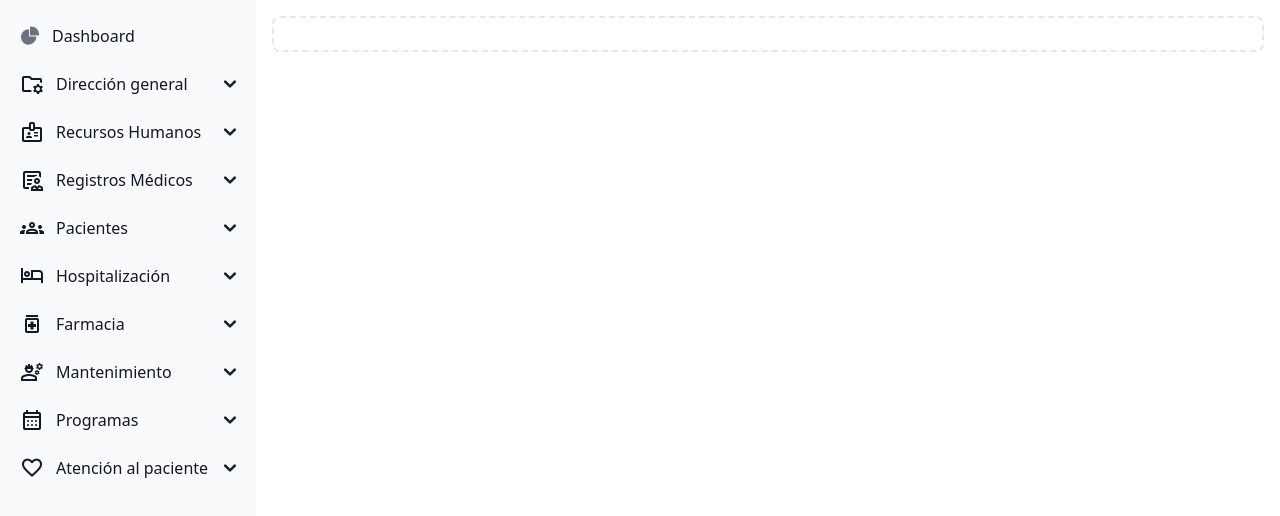
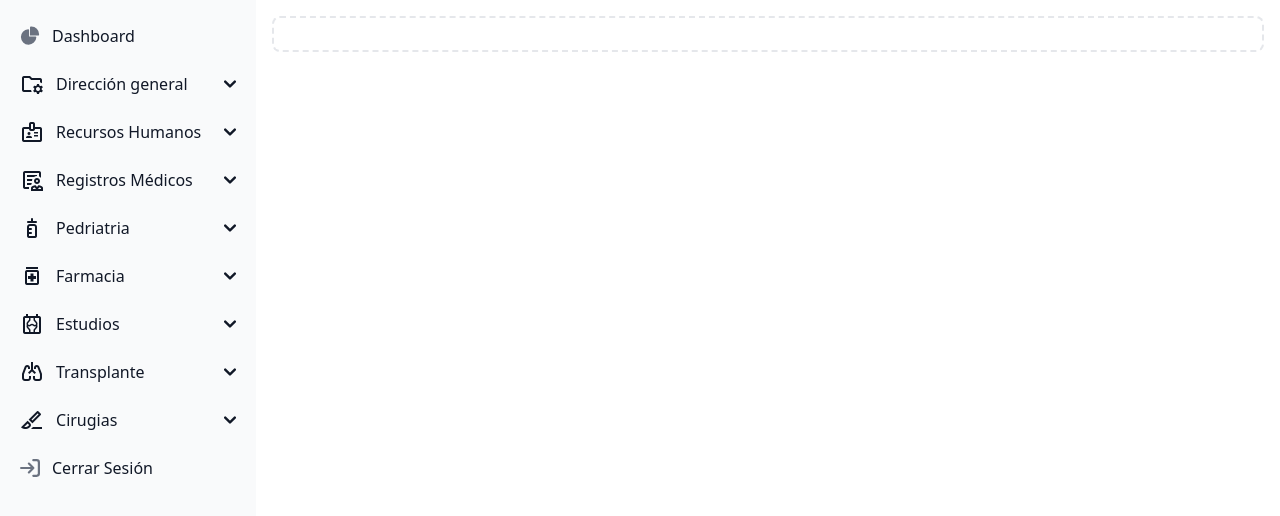
Before and after one commit to beunolemus/hospital_2.0, a Vue app in the folder Frontend/sistema-hospital/: page /dashboard in a window 1280 px wide. Shown: the top 516 px of the page. Built offline with nearby package versions, Linux system fonts and the light colour scheme.

Commit message:
Formulario adaptacion usando router-view

```diff
--- a/Frontend/sistema-hospital/src/components/dashboard.vue
+++ b/Frontend/sistema-hospital/src/components/dashboard.vue
@@ -1,4 +1,5 @@
 <template>
+
     <button data-drawer-target="sidebar-multi-level-sidebar" data-drawer-toggle="sidebar-multi-level-sidebar" aria-controls="sidebar-multi-level-sidebar" type="button" class="inline-flex items-center p-2 mt-2 ms-3 text-sm text-gray-500 rounded-lg sm:hidden hover:bg-gray-100 focus:outline-none focus:ring-2 focus:ring-gray-200 dark:text-gray-400 dark:hover:bg-gray-700 dark:focus:ring-gray-600">
        <span class="sr-only">Open sidebar</span>
        <svg class="w-6 h-6" aria-hidden="true" fill="currentColor" viewBox="0 0 20 20" xmlns="http://www.w3.org/2000/svg">
@@ -18,12 +19,13 @@
                    <span class="ms-3">Dashboard</span>
                 </a>
              </li>
+
              <li>
                 <button type="button" class="flex items-center w-full p-2 text-base text-gray-900 transition duration-75 rounded-lg group hover:bg-gray-100 dark:text-white dark:hover:bg-gray-700" aria-controls="dropdown-example0" data-collapse-toggle="dropdown-example_7">
                   <span class="material-symbols-outlined">
                   folder_managed
                   </span>
-                       <span class="flex-1 ms-3 text-left rtl:text-right whitespace-nowrap">Dirección general</span>
+                      <span class="flex-1 ms-3 text-left rtl:text-right whitespace-nowrap">Dirección general </span>
                       <svg class="w-3 h-3" aria-hidden="true" xmlns="http://www.w3.org/2000/svg" fill="none" viewBox="0 0 10 6">
                          <path stroke="currentColor" stroke-linecap="round" stroke-linejoin="round" stroke-width="2" d="m1 1 4 4 4-4"/>
                       </svg>
@@ -41,8 +43,11 @@
                       <li>
                          <a href="#" class="flex items-center w-full p-2 text-gray-900 transition duration-75 rounded-lg pl-11 group hover:bg-gray-100 dark:text-white dark:hover:bg-gray-700">Bitácora</a>
                       </li>
+
+
                 </ul>
              </li>
+
              <li>
                 <button type="button" class="flex items-center w-full p-2 text-base text-gray-900 transition duration-75 rounded-lg group hover:bg-gray-100 dark:text-white dark:hover:bg-gray-700" aria-controls="dropdown-example0" data-collapse-toggle="dropdown-example0">
                     <span class="material-symbols-outlined">
@@ -68,6 +73,8 @@
                       <li>
                          <a href="#" class="flex items-center w-full p-2 text-gray-900 transition duration-75 rounded-lg pl-11 group hover:bg-gray-100 dark:text-white dark:hover:bg-gray-700">Horarios Laborales</a>
                       </li>
+
+
                 </ul>
              </li>
              <li>
@@ -88,59 +95,34 @@
                          <a href="#" class="flex items-center w-full p-2 text-gray-900 transition duration-75 rounded-lg pl-11 group hover:bg-gray-100 dark:text-white dark:hover:bg-gray-700">Expediente Médico</a>
                       </li>
                       <li>
-                           <a href="#" class="flex items-center w-full p-2 text-gray-900 transition duration-75 rounded-lg pl-11 group hover:bg-gray-100 dark:text-white dark:hover:bg-gray-700">Atención médica</a>
+                         <a href="#" class="flex items-center w-full p-2 text-gray-900 transition duration-75 rounded-lg pl-11 group hover:bg-gray-100 dark:text-white dark:hover:bg-gray-700">Recetas Médicas</a>
                       </li>
-                       <li>
-                           <a href="#" class="flex items-center w-full p-2 text-gray-900 transition duration-75 rounded-lg pl-11 group hover:bg-gray-100 dark:text-white dark:hover:bg-gray-700">Diagnósticos</a>
-                       </li>
+
                 </ul>
              </li>
+
              <li>
-                   <button type="button" class="flex items-center w-full p-2 text-base text-gray-900 transition duration-75 rounded-lg group hover:bg-gray-100 dark:text-white dark:hover:bg-gray-700" aria-controls="dropdown-example_2" data-collapse-toggle="dropdown-example_2">
+                <button type="button" class="flex items-center w-full p-2 text-base text-gray-900 transition duration-75 rounded-lg group hover:bg-gray-100 dark:text-white dark:hover:bg-gray-700" aria-controls="dropdown-example" data-collapse-toggle="dropdown-example_3">
                     <span class="material-symbols-outlined">
-                       groups
+                    pediatrics
                     </span>
-                       <span class="flex-1 ms-3 text-left rtl:text-right whitespace-nowrap">Pacientes</span>
-                       <svg class="w-3 h-3" aria-hidden="true" xmlns="http://www.w3.org/2000/svg" fill="none" viewBox="0 0 10 6">
-                           <path stroke="currentColor" stroke-linecap="round" stroke-linejoin="round" stroke-width="2" d="m1 1 4 4 4-4"/>
-                       </svg>
-                   </button>
-                   <ul id="dropdown-example_2" class="hidden py-2 space-y-2">
-                       <li>
-                           <a href="#" class="flex items-center w-full p-2 text-gray-900 transition duration-75 rounded-lg pl-11 group hover:bg-gray-100 dark:text-white dark:hover:bg-gray-700">Atención médica</a>
-                       </li>
-                       <li>
-                           <a href="#" class="flex items-center w-full p-2 text-gray-900 transition duration-75 rounded-lg pl-11 group hover:bg-gray-100 dark:text-white dark:hover:bg-gray-700">Urgencias</a>
-                       </li>
-                       <li>
-                           <a href="#" class="flex items-center w-full p-2 text-gray-900 transition duration-75 rounded-lg pl-11 group hover:bg-gray-100 dark:text-white dark:hover:bg-gray-700">Diagnóstico</a>
-                       </li>
-                   </ul>
-               </li>
-               <li>
-                   <button type="button" class="flex items-center w-full p-2 text-base text-gray-900 transition duration-75 rounded-lg group hover:bg-gray-100 dark:text-white dark:hover:bg-gray-700" aria-controls="dropdown-example_3" data-collapse-toggle="dropdown-example_3">
-                       <span class="material-symbols-outlined">
-                       hotel
-                       </span>
-                       <span class="flex-1 ms-3 text-left rtl:text-right whitespace-nowrap">Hospitalización</span>
+                      <span class="flex-1 ms-3 text-left rtl:text-right whitespace-nowrap">Pedriatria</span>
                       <svg class="w-3 h-3" aria-hidden="true" xmlns="http://www.w3.org/2000/svg" fill="none" viewBox="0 0 10 6">
                          <path stroke="currentColor" stroke-linecap="round" stroke-linejoin="round" stroke-width="2" d="m1 1 4 4 4-4"/>
                       </svg>
                 </button>
                 <ul id="dropdown-example_3" class="hidden py-2 space-y-2">
                       <li>
-                           <a href="#" class="flex items-center w-full p-2 text-gray-900 transition duration-75 rounded-lg pl-11 group hover:bg-gray-100 dark:text-white dark:hover:bg-gray-700">Quirófano</a>
+                         <a href="#" class="flex items-center w-full p-2 text-gray-900 transition duration-75 rounded-lg pl-11 group hover:bg-gray-100 dark:text-white dark:hover:bg-gray-700">Naciemiento</a>
                       </li>
                       <li>
-                           <a href="#" class="flex items-center w-full p-2 text-gray-900 transition duration-75 rounded-lg pl-11 group hover:bg-gray-100 dark:text-white dark:hover:bg-gray-700">Consulta</a>
-                       </li>
-                       <li>
-                           <a href="#" class="flex items-center w-full p-2 text-gray-900 transition duration-75 rounded-lg pl-11 group hover:bg-gray-100 dark:text-white dark:hover:bg-gray-700">Control</a>
+                         <a href="#" class="flex items-center w-full p-2 text-gray-900 transition duration-75 rounded-lg pl-11 group hover:bg-gray-100 dark:text-white dark:hover:bg-gray-700">Desarrollo Infantil</a>
                       </li>
                 </ul>
              </li>
+
              <li>
-                   <button type="button" class="flex items-center w-full p-2 text-base text-gray-900 transition duration-75 rounded-lg group hover:bg-gray-100 dark:text-white dark:hover:bg-gray-700" aria-controls="dropdown-example_4" data-collapse-toggle="dropdown-example_4">
+                <button type="button" class="flex items-center w-full p-2 text-base text-gray-900 transition duration-75 rounded-lg group hover:bg-gray-100 dark:text-white dark:hover:bg-gray-700" aria-controls="dropdown-example" data-collapse-toggle="dropdown-example_4">
                     <span class="material-symbols-outlined">
                     medication
                     </span>
@@ -151,98 +133,108 @@
                 </button>
                 <ul id="dropdown-example_4" class="hidden py-2 space-y-2">
                       <li>
-                           <a href="#" class="flex items-center w-full p-2 text-gray-900 transition duration-75 rounded-lg pl-11 group hover:bg-gray-100 dark:text-white dark:hover:bg-gray-700">Medicamentos</a>
+                         <a href="#" class="flex items-center w-full p-2 text-gray-900 transition duration-75 rounded-lg pl-11 group hover:bg-gray-100 dark:text-white dark:hover:bg-gray-700">Consumibles</a>
                       </li>
                       <li>
-                           <a href="#" class="flex items-center w-full p-2 text-gray-900 transition duration-75 rounded-lg pl-11 group hover:bg-gray-100 dark:text-white dark:hover:bg-gray-700">Recetas</a>
+                         <a href="#" class="flex items-center w-full p-2 text-gray-900 transition duration-75 rounded-lg pl-11 group hover:bg-gray-100 dark:text-white dark:hover:bg-gray-700"> Medicamento</a>
+                      </li>
+                      <li>
+                         <a href="#" class="flex items-center w-full p-2 text-gray-900 transition duration-75 rounded-lg pl-11 group hover:bg-gray-100 dark:text-white dark:hover:bg-gray-700"> Lote Medicamentos</a>
+                      </li>
+                      <li>
+                         <a href="#" class="flex items-center w-full p-2 text-gray-900 transition duration-75 rounded-lg pl-11 group hover:bg-gray-100 dark:text-white dark:hover:bg-gray-700"> Dispensación</a>
                       </li>
                 </ul>
              </li>
+
+
+
              <li>
-                   <button type="button" class="flex items-center w-full p-2 text-base text-gray-900 transition duration-75 rounded-lg group hover:bg-gray-100 dark:text-white dark:hover:bg-gray-700" aria-controls="dropdown-example_5" data-collapse-toggle="dropdown-example_5">
+                <button type="button" class="flex items-center w-full p-2 text-base text-gray-900 transition duration-75 rounded-lg group hover:bg-gray-100 dark:text-white dark:hover:bg-gray-700" aria-controls="dropdown-example" data-collapse-toggle="dropdown-example_2">
                     <span class="material-symbols-outlined">
-                       engineering
+                    radiology
                     </span>
-                       <span class="flex-1 ms-3 text-left rtl:text-right whitespace-nowrap">Mantenimiento</span>
+                      <span class="flex-1 ms-3 text-left rtl:text-right whitespace-nowrap">Estudios</span>
+                      <svg class="w-3 h-3" aria-hidden="true" xmlns="http://www.w3.org/2000/svg" fill="none" viewBox="0 0 10 6">
+                         <path stroke="currentColor" stroke-linecap="round" stroke-linejoin="round" stroke-width="2" d="m1 1 4 4 4-4"/>
+                      </svg>
+                </button>
+                <ul id="dropdown-example_2" class="hidden py-2 space-y-2">
+                      <li>
+                         <a href="#" class="flex items-center w-full p-2 text-gray-900 transition duration-75 rounded-lg pl-11 group hover:bg-gray-100 dark:text-white dark:hover:bg-gray-700">Esrudios</a>
+                      </li>
+                      <li>
+                         <a href="#" class="flex items-center w-full p-2 text-gray-900 transition duration-75 rounded-lg pl-11 group hover:bg-gray-100 dark:text-white dark:hover:bg-gray-700">Resultados Estudios </a>
+                      </li>
+
+                </ul>
+             </li>
+
+
+
+
+
+             <li>
+                <button type="button" class="flex items-center w-full p-2 text-base text-gray-900 transition duration-75 rounded-lg group hover:bg-gray-100 dark:text-white dark:hover:bg-gray-700" aria-controls="dropdown-example" data-collapse-toggle="dropdown-example_5">
+                    <span class="material-symbols-outlined">
+                    pulmonology
+                    </span>
+                      <span class="flex-1 ms-3 text-left rtl:text-right whitespace-nowrap">Transplante</span>
                       <svg class="w-3 h-3" aria-hidden="true" xmlns="http://www.w3.org/2000/svg" fill="none" viewBox="0 0 10 6">
                          <path stroke="currentColor" stroke-linecap="round" stroke-linejoin="round" stroke-width="2" d="m1 1 4 4 4-4"/>
                       </svg>
                 </button>
                 <ul id="dropdown-example_5" class="hidden py-2 space-y-2">
                       <li>
-                           <a href="#" class="flex items-center w-full p-2 text-gray-900 transition duration-75 rounded-lg pl-11 group hover:bg-gray-100 dark:text-white dark:hover:bg-gray-700">Control</a>
+                         <a href="#" class="flex items-center w-full p-2 text-gray-900 transition duration-75 rounded-lg pl-11 group hover:bg-gray-100 dark:text-white dark:hover:bg-gray-700">Organos</a>
                       </li>
                       <li>
-                           <a href="#" class="flex items-center w-full p-2 text-gray-900 transition duration-75 rounded-lg pl-11 group hover:bg-gray-100 dark:text-white dark:hover:bg-gray-700">Equipos</a>
+                         <a href="#" class="flex items-center w-full p-2 text-gray-900 transition duration-75 rounded-lg pl-11 group hover:bg-gray-100 dark:text-white dark:hover:bg-gray-700"> Detalle de Organos</a>
                       </li>
                       <li>
-                           <a href="#" class="flex items-center w-full p-2 text-gray-900 transition duration-75 rounded-lg pl-11 group hover:bg-gray-100 dark:text-white dark:hover:bg-gray-700">Instalaciones</a>
+                         <a href="#" class="flex items-center w-full p-2 text-gray-900 transition duration-75 rounded-lg pl-11 group hover:bg-gray-100 dark:text-white dark:hover:bg-gray-700"> Solicitud de Transplante </a>
+                      </li>
+
+                </ul>
+             </li>
+             <li>
+
+                <button type="button" class="flex items-center w-full p-2 text-base text-gray-900 transition duration-75 rounded-lg group hover:bg-gray-100 dark:text-white dark:hover:bg-gray-700" aria-controls="dropdown-example" data-collapse-toggle="dropdown-example_1">
+                    <span class="material-symbols-outlined">
+                    surgical
+                    </span>
+                      <span class="flex-1 ms-3 text-left rtl:text-right whitespace-nowrap">Cirugias</span>
+                      <svg class="w-3 h-3" aria-hidden="true" xmlns="http://www.w3.org/2000/svg" fill="none" viewBox="0 0 10 6">
+                         <path stroke="currentColor" stroke-linecap="round" stroke-linejoin="round" stroke-width="2" d="m1 1 4 4 4-4"/>
+                      </svg>
+                </button>
+                <ul id="dropdown-example_1" class="hidden py-2 space-y-2">
+                      <li>
+                         <a href="#" class="flex items-center w-full p-2 text-gray-900 transition duration-75 rounded-lg pl-11 group hover:bg-gray-100 dark:text-white dark:hover:bg-gray-700">Cirugias</a>
+                      </li>
+                      <li>
+                         <a href="#" class="flex items-center w-full p-2 text-gray-900 transition duration-75 rounded-lg pl-11 group hover:bg-gray-100 dark:text-white dark:hover:bg-gray-700">Calendario CiruGias</a>
                       </li>
                 </ul>
              </li>
              <li>
-                   <button type="button" class="flex items-center w-full p-2 text-base text-gray-900 transition duration-75 rounded-lg group hover:bg-gray-100 dark:text-white dark:hover:bg-gray-700" aria-controls="dropdown-example_8" data-collapse-toggle="dropdown-example_8">
-                       <span class="material-symbols-outlined">
-                       calendar_month
-                       </span>
-                       <span class="flex-1 ms-3 text-left rtl:text-right whitespace-nowrap">Programas</span>
-                       <svg class="w-3 h-3" aria-hidden="true" xmlns="http://www.w3.org/2000/svg" fill="none" viewBox="0 0 10 6">
-                           <path stroke="currentColor" stroke-linecap="round" stroke-linejoin="round" stroke-width="2" d="m1 1 4 4 4-4"/>
+                <a href="#" class="flex items-center p-2 text-gray-900 rounded-lg dark:text-white hover:bg-gray-100 dark:hover:bg-gray-700 group">
+                   <svg class="flex-shrink-0 w-5 h-5 text-gray-500 transition duration-75 dark:text-gray-400 group-hover:text-gray-900 dark:group-hover:text-white" aria-hidden="true" xmlns="http://www.w3.org/2000/svg" fill="none" viewBox="0 0 18 16">
+                      <path stroke="currentColor" stroke-linecap="round" stroke-linejoin="round" stroke-width="2" d="M1 8h11m0 0L8 4m4 4-4 4m4-11h3a2 2 0 0 1 2 2v10a2 2 0 0 1-2 2h-3"/>
                    </svg>
-                   </button>
-                   <ul id="dropdown-example_8" class="hidden py-2 space-y-2">
-                       <li>
-                           <a href="#" class="flex items-center w-full p-2 text-gray-900 transition duration-75 rounded-lg pl-11 group hover:bg-gray-100 dark:text-white dark:hover:bg-gray-700">Especialidad médica</a>
-                       </li>
-                       <li>
-                           <a href="#" class="flex items-center w-full p-2 text-gray-900 transition duration-75 rounded-lg pl-11 group hover:bg-gray-100 dark:text-white dark:hover:bg-gray-700">Campañas médicas</a>
-                       </li>
-                       <li>
-                           <a href="#" class="flex items-center w-full p-2 text-gray-900 transition duration-75 rounded-lg pl-11 group hover:bg-gray-100 dark:text-white dark:hover:bg-gray-700">Prevención</a>
-                       </li>
-                   </ul>
-               </li>
-               <li>
-                   <button type="button" class="flex items-center w-full p-2 text-base text-gray-900 transition duration-75 rounded-lg group hover:bg-gray-100 dark:text-white dark:hover:bg-gray-700" aria-controls="dropdown-example_6" data-collapse-toggle="dropdown-example_6">
-                       <span class="material-symbols-outlined">
-                       favorite
-                       </span>
-                       <span class="flex-1 ms-3 text-left rtl:text-right whitespace-nowrap">Atención al paciente</span>
-                       <svg class="w-3 h-3" aria-hidden="true" xmlns="http://www.w3.org/2000/svg" fill="none" viewBox="0 0 10 6">
-                           <path stroke="currentColor" stroke-linecap="round" stroke-linejoin="round" stroke-width="2" d="m1 1 4 4 4-4"/>
-                       </svg>
-                   </button>
-                   <ul id="dropdown-example_6" class="hidden py-2 space-y-2">
-                       <li>
-                           <a href="#" class="flex items-center w-full p-2 text-gray-900 transition duration-75 rounded-lg pl-11 group hover:bg-gray-100 dark:text-white dark:hover:bg-gray-700">Admisión</a>
-                       </li>
-                       <li>
-                           <a href="#" class="flex items-center w-full p-2 text-gray-900 transition duration-75 rounded-lg pl-11 group hover:bg-gray-100 dark:text-white dark:hover:bg-gray-700">Hospitalización</a>
-                       </li>
-                       <li>
-                           <a href="#" class="flex items-center w-full p-2 text-gray-900 transition duration-75 rounded-lg pl-11 group hover:bg-gray-100 dark:text-white dark:hover:bg-gray-700">Alta</a>
-                       </li>
-                   </ul>
+                   <RouterLink to="/">
+                   <span class="flex-1 ms-3 whitespace-nowrap">Cerrar Sesión</span>
+                   </RouterLink>
+                </a>
              </li>
           </ul>
        </div>
-       <div class="px-3 mt-6">
-           <label for="setting" class="text-sm font-medium text-gray-900 dark:text-white">Ajustes</label>
-           <button type="button" class="flex items-center w-full p-2 text-base text-gray-900 transition duration-75 rounded-lg group hover:bg-gray-100 dark:text-white dark:hover:bg-gray-700">
-               <span class="material-symbols-outlined">
-               settings
-               </span>
-               <span class="flex-1 ms-3 text-left rtl:text-right whitespace-nowrap">Sistema</span>
-           </button>
-       </div>
     </aside>
-
 
     <div class="p-4 sm:ml-64">
        <div class="p-4 border-2 border-gray-200 border-dashed rounded-lg dark:border-gray-700">
-
+         <router-view/>
        </div>
-          <router-view/>
           <!-- <div class="grid grid-cols-3 gap-4 mb-4">
              <div class="flex items-center justify-center h-24 rounded bg-gray-50 dark:bg-gray-800">
                 <p class="text-2xl text-gray-400 dark:text-gray-500">
```
Also changed, not shown: Frontend/sistema-hospital/src/components/persona.vue (+0 -7 lines), Frontend/sistema-hospital/src/router/index.js (+0 -12 lines). Lines whose indentation alone changed are shown as unchanged.
